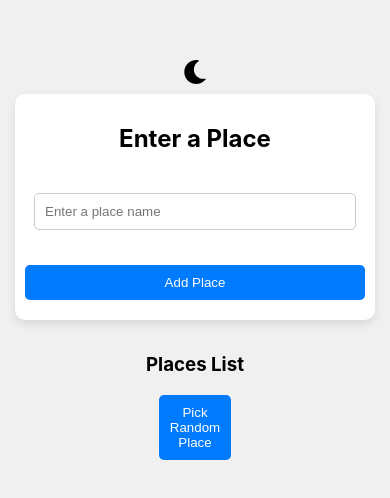
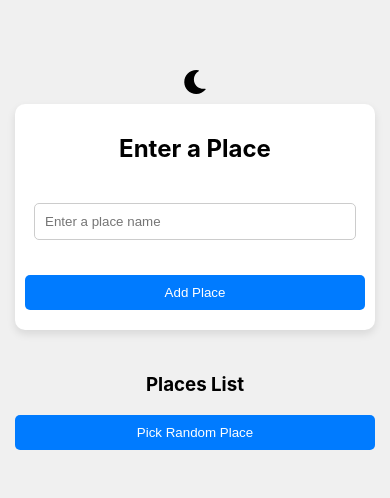
Before and after one commit to GoktugYmsk/guess-place, a React (Create React App) app: page / in a window 390 px wide. Shown: the part 172-670 px from the top of the page. Built offline with nearby package versions, Linux system fonts and the light colour scheme.

Commit message:
added viewport for mobile approach

```diff
--- a/public/index.html
+++ b/public/index.html
@@ -3,6 +3,10 @@
   <head>
     <meta charset="utf-8" />
     <link rel="icon" href="%PUBLIC_URL%/favicon.ico" />
+    <meta
+      name="viewport"
+      content="width=device-width, initial-scale=1.0, user-scalable=no"
+    />
     <meta name="viewport" content="width=device-width, initial-scale=1" />
     <meta name="theme-color" content="#000000" />
     <meta
--- a/src/components/game/index.jsx
+++ b/src/components/game/index.jsx
@@ -31,7 +31,7 @@
     <div className={`place-container ${darkMode ? "dark-mode" : "light-mode"}`}>
       <div className="toggle-theme" onClick={toggleDarkMode}>
         {darkMode ? (
-          <FaSun size={24} style={{ color: "white" }} /> // Beyaz güneş ikonu
+          <FaSun size={24} style={{ color: "white" }} />
         ) : (
           <FaMoon size={24} />
         )}
--- a/src/components/game/index.scss
+++ b/src/components/game/index.scss
@@ -82,13 +82,18 @@
     }
   }
 
+  .place-form,
+  .random-button {
+    width: 100%;
+    max-width: 400px; // Her iki öğenin de maksimum genişliği
+    box-sizing: border-box; // Padding ve border'ı genişliğe dahil et
+    margin-bottom: 10px; // Aralarındaki boşluğu ayarlayın
+  }
+
   .place-form {
     padding: 20px;
     border-radius: 10px;
     box-shadow: 0 4px 8px $shadow-color;
-    width: 100%;
-    max-width: 400px;
-    box-sizing: border-box;
 
     .form-group {
       display: flex;
@@ -110,13 +115,9 @@
   .add-button {
     @include button-style;
   }
+
   .random-button {
     @include button-style;
-    width: 20% !important;
-  }
-
-  .random-button {
-    width: 100%;
   }
 
   .places-list {
@@ -152,13 +153,9 @@
   .place-container {
     padding: 15px;
 
-    .place-form {
-      padding: 15px;
-      width: 100%;
-    }
-
+    .place-form,
     .random-button {
-      width: 100%;
+      width: 100%; // Her iki öğenin de genişliğini tam yap
     }
 
     .places-list {
```
